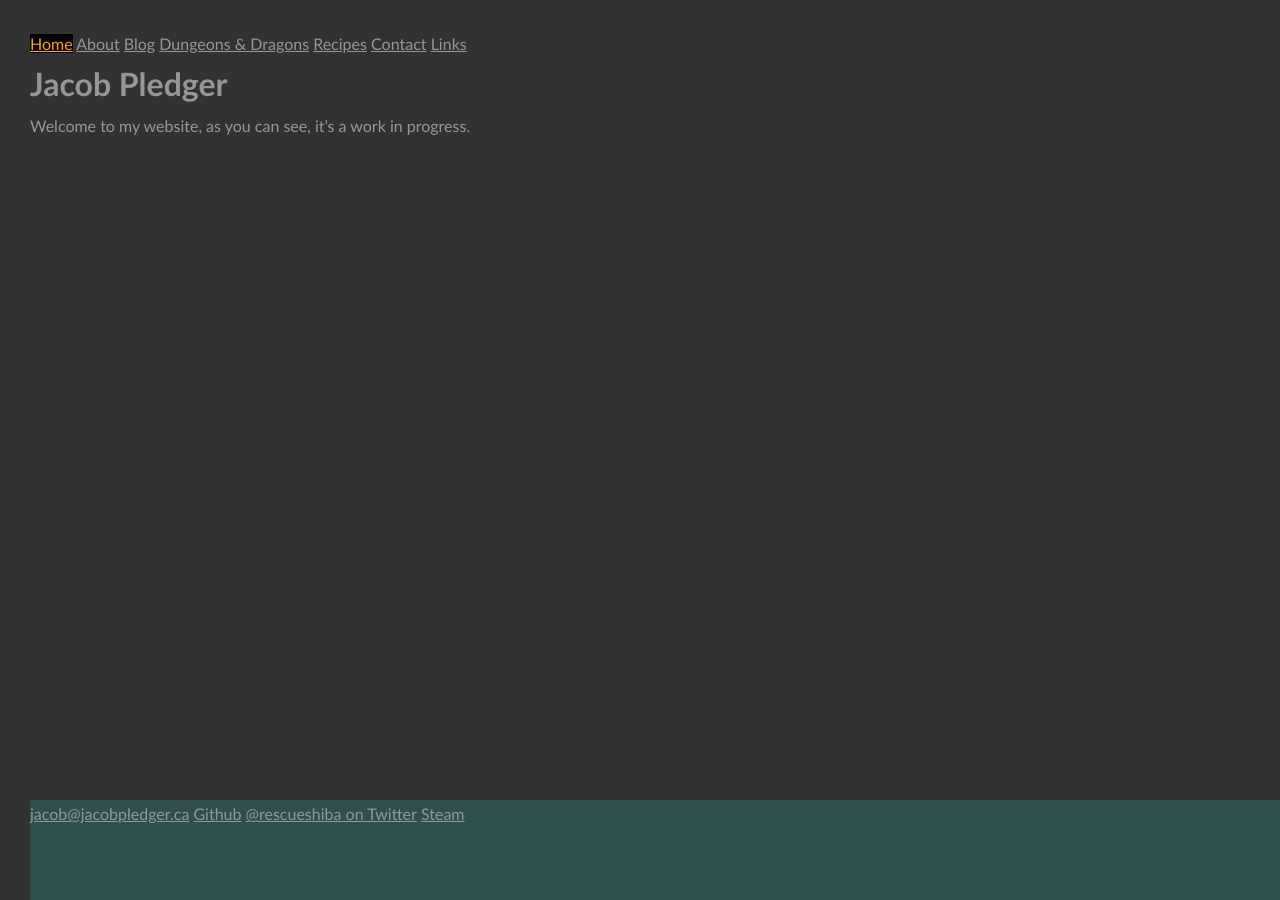
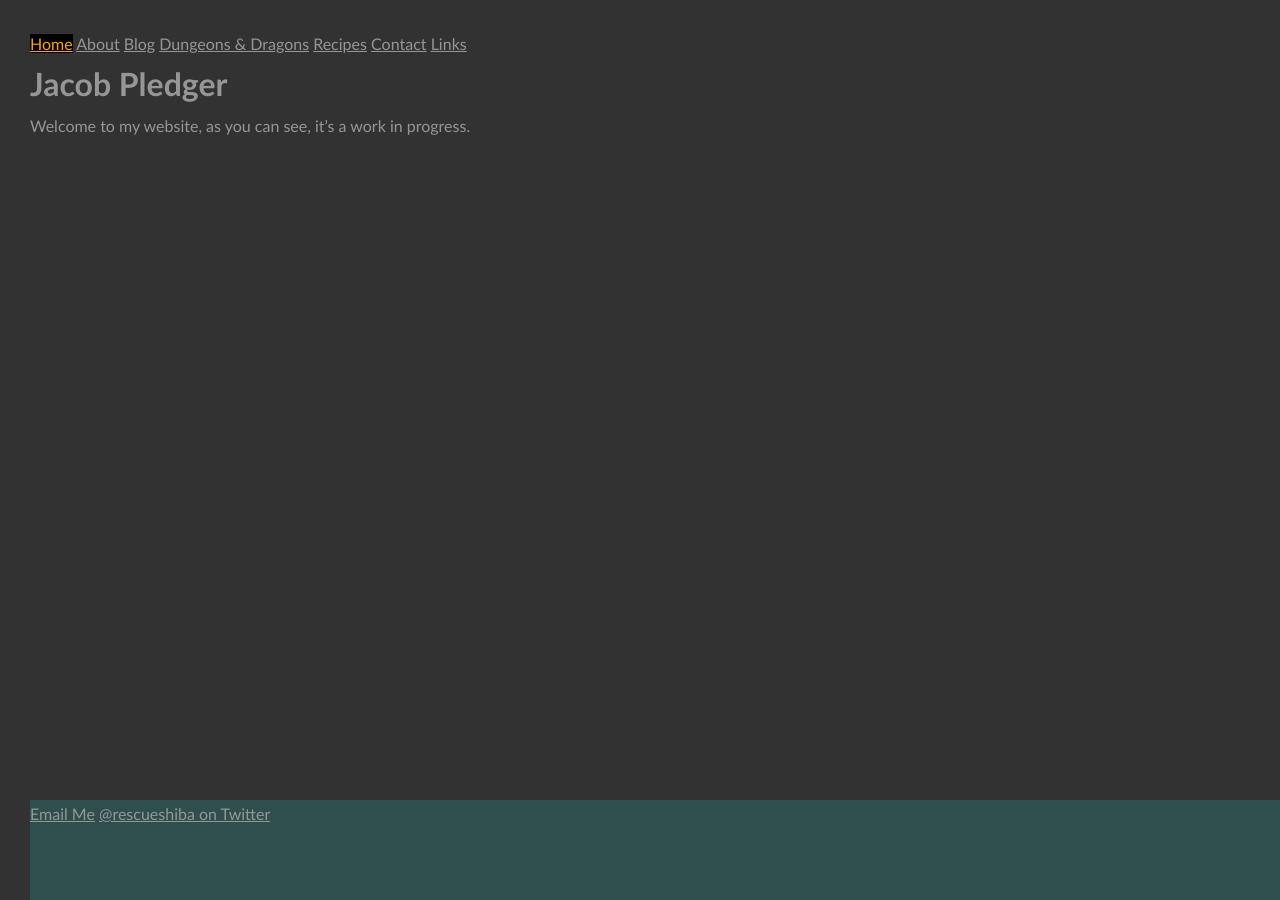
Before and after one commit to jacobpledger/website, a Jekyll site: the page built from index.md, in a window 1280 px wide. Built offline with Jekyll 4.4.1, drawn with Linux system fonts in a browser that asks for light colours.

Commit message:
remove junk from footer

```diff
--- a/_includes/footer.html
+++ b/_includes/footer.html
@@ -1 +1,4 @@
-{% include social.html %}
+<ul>
+    <li><a href="mailto:jacob@jacobpledger.ca" rel="me">Email Me</a></li>
+    <li><a href="https://twitter.com/rescueshiba" rel="me">@rescueshiba on Twitter</a></li>
+</ul>
```
